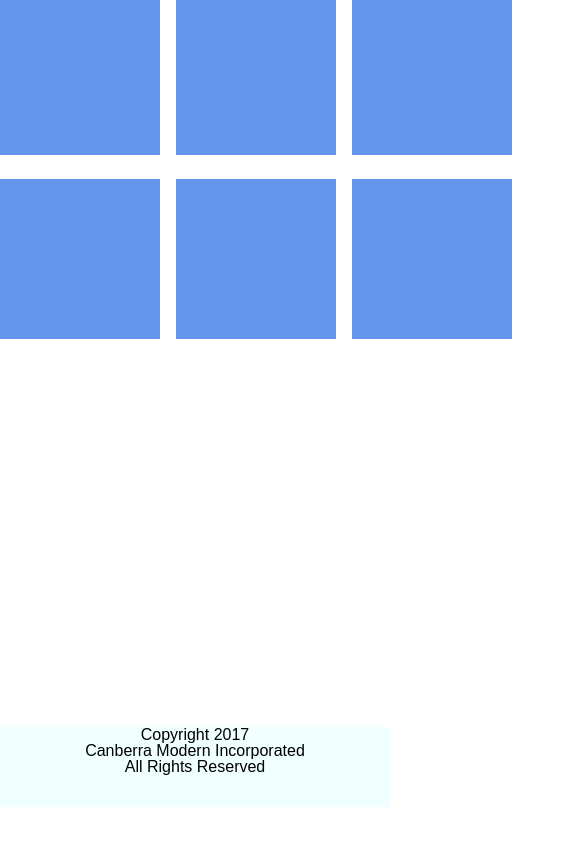
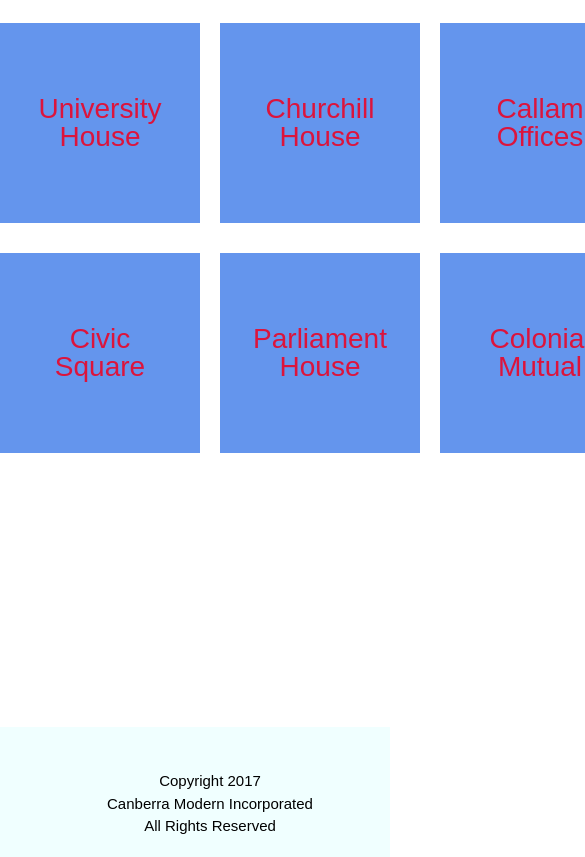
Before and after one commit to ldduck/11056-CanberraModern, a plain HTML site: page gallery.html in a window 390 px wide. Shown: the part 117-974 px from the top of the page, 585 px wide, since content can reach past the window. Before the commit the page ends 924 px from the top, so only its background shows below. Drawn offline with Linux system fonts and the light colour scheme; a web font is replaced by a local one.

Commit message:
20/04/23-4:50pm

```diff
--- a/assets/css/styles.css
+++ b/assets/css/styles.css
@@ -85,7 +85,7 @@ main p {
 
 .inner {
     width: 75%;
-    margin: auto;
+    margin: 0 auto;
 }
 
 /*Header Shenanigans*/
@@ -110,9 +110,18 @@ header nav ul li {
 footer {
     background-color: azure;
     text-align: center;
-    height: 5em;
-    bottom: 0em;
+    height: 4em;
     width: 100%;
+    padding-top: 2.5em;
+}
+
+footer p {
+    font-size: .75em;
+    font-weight: lighter;
+    line-height: 0.5em;
+    margin-bottom: 1em;
+    padding-left: 2em;
+    text-align: center;
 }
 
 #pagecontainer {
@@ -129,6 +138,8 @@ footer {
     bottom: 0;
     width: 100%;
     height: 2.5em;
+    margin-bottom: 1.5em;
+    margin-top: 1.5em;
 }
 
 /*Changes the style of links*/
@@ -193,3 +204,14 @@ a:active {
 .gallery div:hover h3 {
     display: block;
 }
+
+/*Media Queries*/
+@media screen and (min-width: 320px) and (max-width: 490px) {
+    body {
+        font-size: 20px;
+    }
+    .gallery h3{
+
+        display: block;
+    }
+}
```
Also changed, not shown: index.html (+5 -1 lines).
